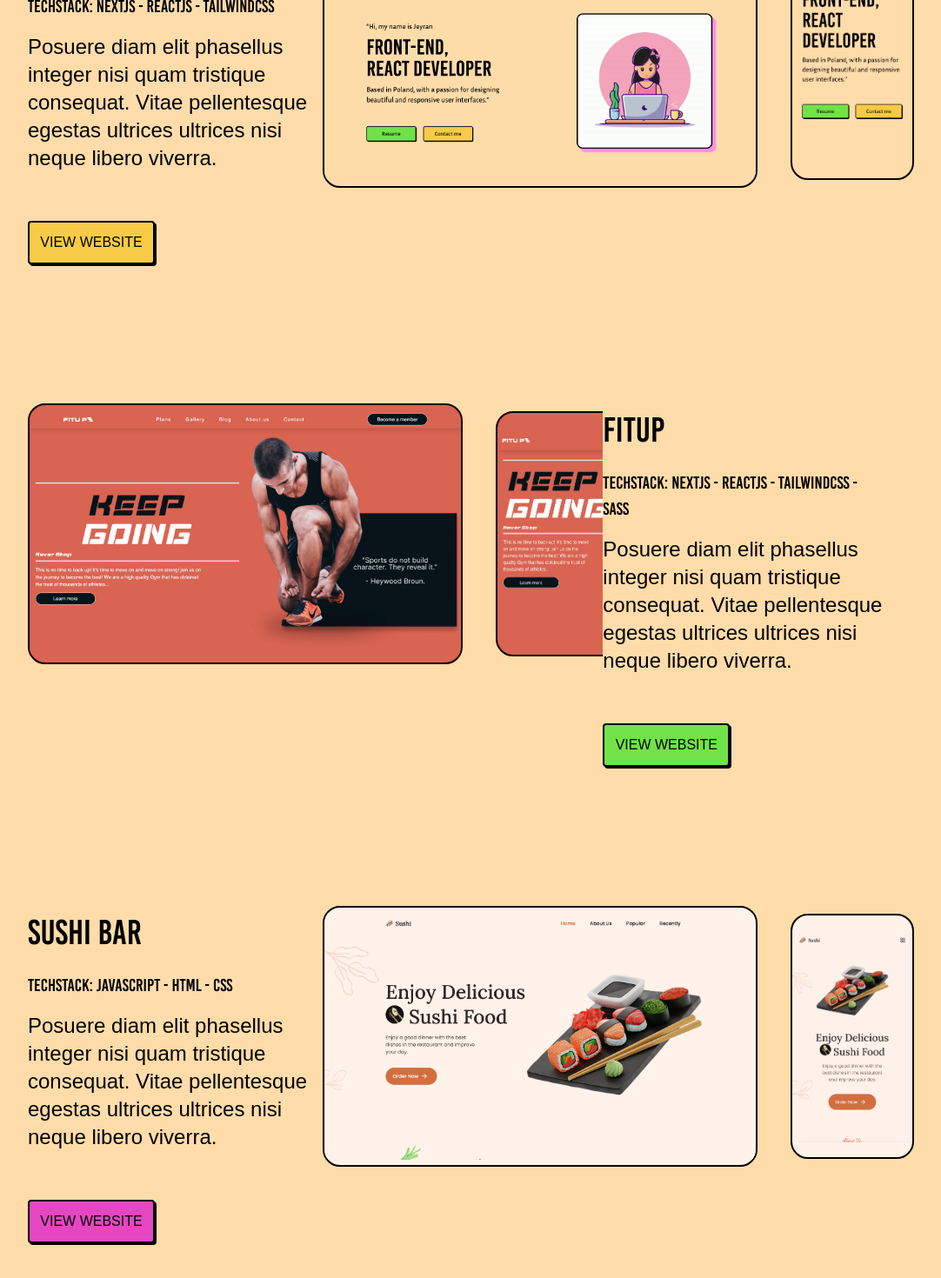
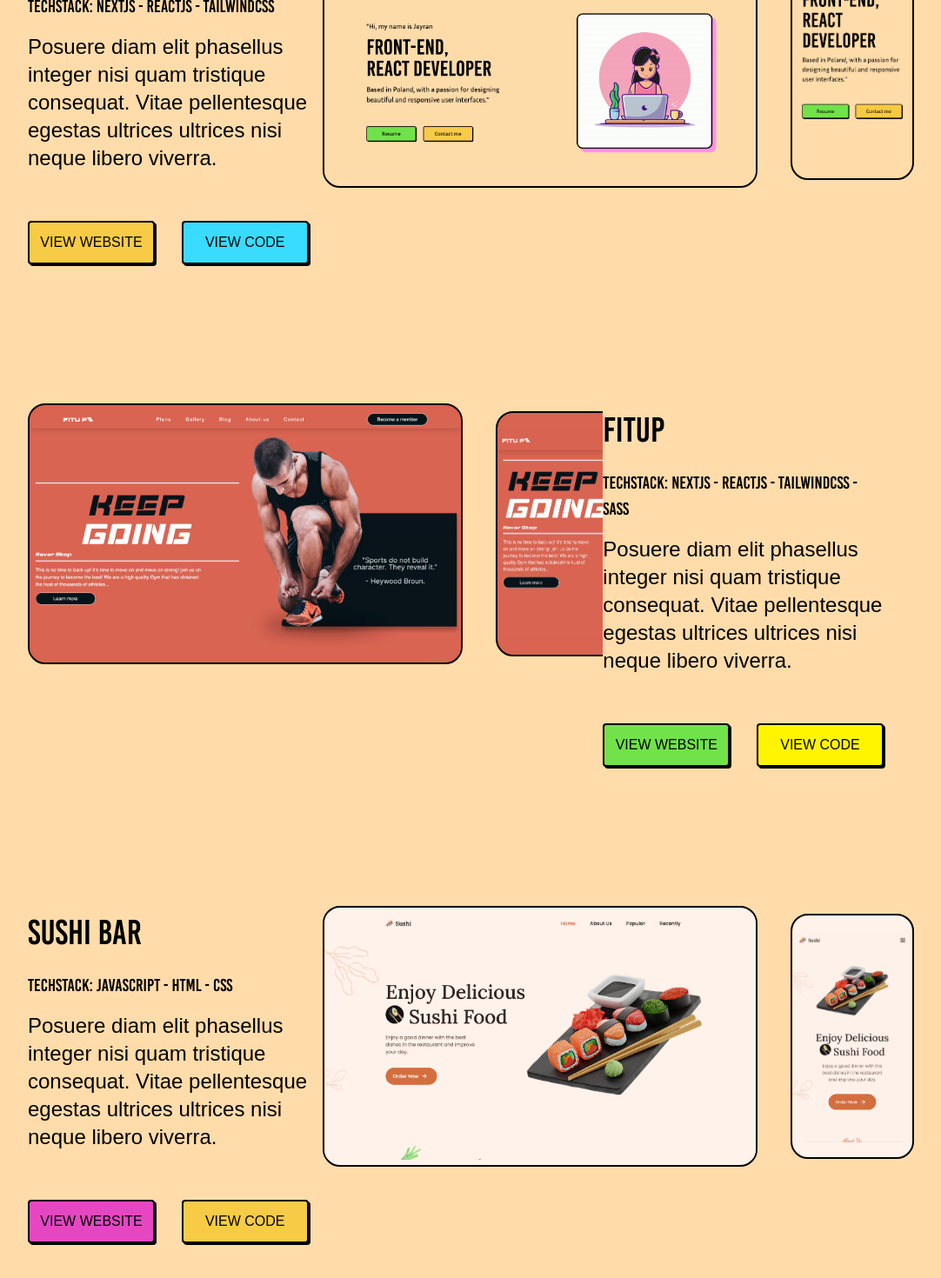
Before and after one commit to jeylooj/myPortfolio, a Next.js app: page / in a window 1280 px wide. Shown: the part 2016-3486 px from the top of the page at 87% size, without its empty margins (116-1198 px from the left). Built offline with nearby package versions, Linux system fonts and the light colour scheme; a web font is replaced by a local one.

Commit message:
put view code button

```diff
--- a/app/components/ProjectSection.jsx
+++ b/app/components/ProjectSection.jsx
@@ -13,8 +13,13 @@ export default function ProjectSection() {
           <h3 className='bebas-font text-[40px]'>Personal Portfolio</h3>
           <h4 className='bebas-font text-[20px]'>Techstack: NextJs - ReactJs - TailwindCSS</h4>
           <p className='text-2xl font-thin'>Posuere diam elit phasellus integer nisi quam tristique consequat. Vitae pellentesque egestas ultrices ultrices nisi neque libero viverra.</p>
+          <div className='flex justify-between'>
           <button className='bg-lightYellow button-shadow border-2 rounded w-[146px] h-[50px] text-base mt-10'>
             <a href="www.jeylooj.com" className='bg-lightYellow'>VIEW WEBSITE</a></button>
+          <button className='bg-blue button-shadow border-2 rounded w-[146px] h-[50px] text-base mt-10'>
+            <a href="https://github.com/jeylooj/myPortfolio.git" className='bg-blue'>VIEW CODE</a></button>
+          </div>
+
         </div>
         {/* Images box */}
         <div className='flex flex-col-reverse lg:flex-row gap-[38px] w-full md:w-2/3 items-center'>
@@ -29,7 +34,10 @@ export default function ProjectSection() {
           <h3 className='bebas-font text-[40px]'>FITUP</h3>
           <h4 className='bebas-font text-[20px]'>Techstack: NextJs - ReactJs - TailwindCSS - SASS</h4>
           <p className='text-2xl font-thin'>Posuere diam elit phasellus integer nisi quam tristique consequat. Vitae pellentesque egestas ultrices ultrices nisi neque libero viverra.</p>
+          <div className='flex justify-between'>
           <button className='bg-green button-shadow border-2 rounded w-[146px] h-[50px] text-base mt-10'><a href="https://fitup-wseh.vercel.app/" className='bg-green'>VIEW WEBSITE</a></button>
+          <button className='bg-yellow button-shadow border-2 rounded w-[146px] h-[50px] text-base mt-10'><a href="https://github.com/jeylooj/fitup.git" className='bg-yellow'>VIEW CODE</a></button>
+          </div>
         </div>
         {/* Images box */}
         <div className='flex flex-col-reverse lg:flex-row gap-[38px] w-full md:w-2/3 items-center'>
@@ -44,7 +52,10 @@ export default function ProjectSection() {
           <h3 className='bebas-font text-[40px]'>Sushi Bar</h3>
           <h4 className='bebas-font text-[20px]'>Techstack: Javascript - html - css</h4>
           <p className='text-2xl font-thin'>Posuere diam elit phasellus integer nisi quam tristique consequat. Vitae pellentesque egestas ultrices ultrices nisi neque libero viverra.</p>
+          <div className='flex justify-between'>
           <button className='bg-pink button-shadow border-2 rounded w-[146px] h-[50px] text-base mt-10'><a href="https://sushi-bar.vercel.app/" className='bg-pink'>VIEW WEBSITE</a></button>
+          <button className='bg-lightYellow button-shadow border-2 rounded w-[146px] h-[50px] text-base mt-10'><a href="https://github.com/jeylooj/sushiBar.git" className='bg-lightYellow'>VIEW CODE</a></button>
+          </div>
         </div>
         {/* Images box */}
         <div className='flex flex-col-reverse lg:flex-row gap-[38px] w-full md:w-2/3 items-center'>
```
